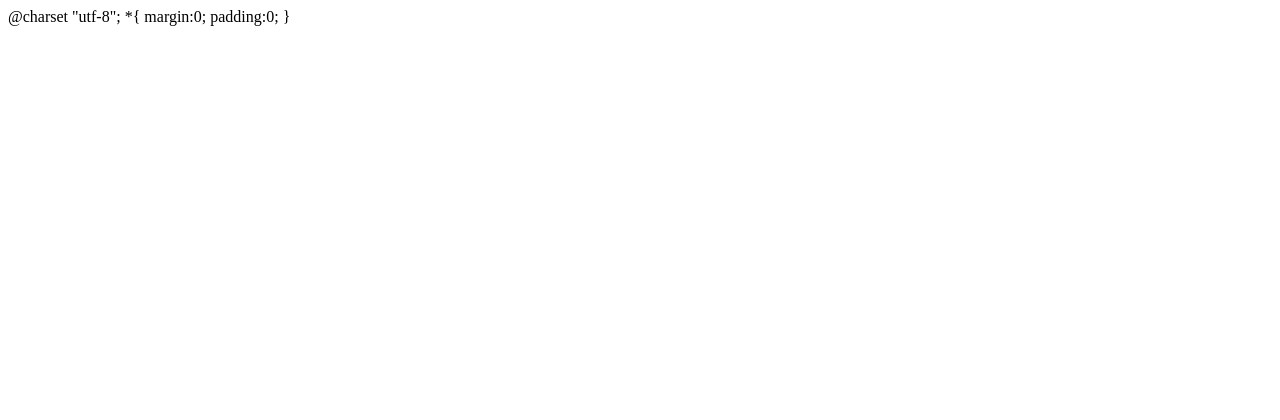
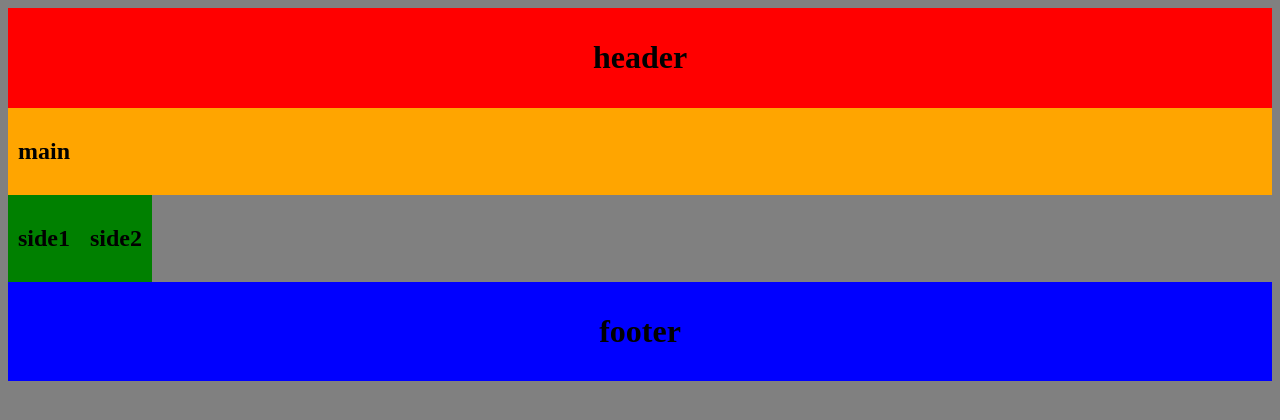
Before and after one commit to kkk3haha/web1-10, a plain HTML site: page index.html in a window 1280 px wide. Drawn offline with Linux system fonts and the light colour scheme.

Commit message:
Create index.html

```diff
--- a/index.html
+++ b/index.html
@@ -1,6 +1,29 @@
-@charset "utf-8";
-
-*{
-margin:0;
-padding:0;
-}
+<!DOCTYPE html>
+<html lang="ja">
+  <head>
+    <meta charset ="UTF-8">
+    <meta name="viewport" content="width=device-width">
+    <link rel="stylesheet" type="text/css" href="css/default.css">
+    <title>練習10</title>
+  </head>
+  <body>
+    <header>
+      <h1>header</h1>
+    </header>
+    <div id="main">
+    <section>
+      <h1>main</h1>
+    </section>
+    <div id="side">
+    <aside>
+      <h1>side1</h1>
+    </aside>
+    <aside>
+      <h1>side2</h1>
+    </aside>
+    </div>
+    </div>
+    <footer>
+      <h1>footer</h1>
+    </footer>
+  </body>
```
